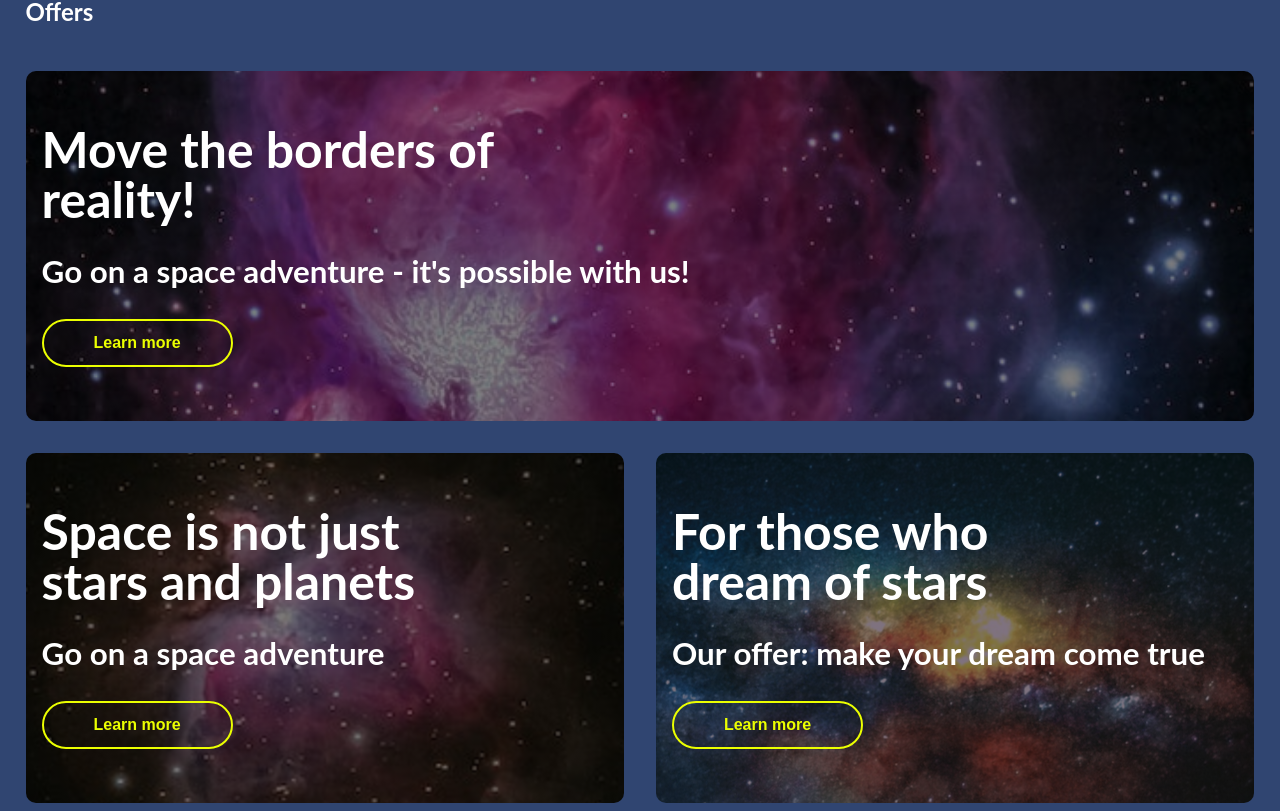
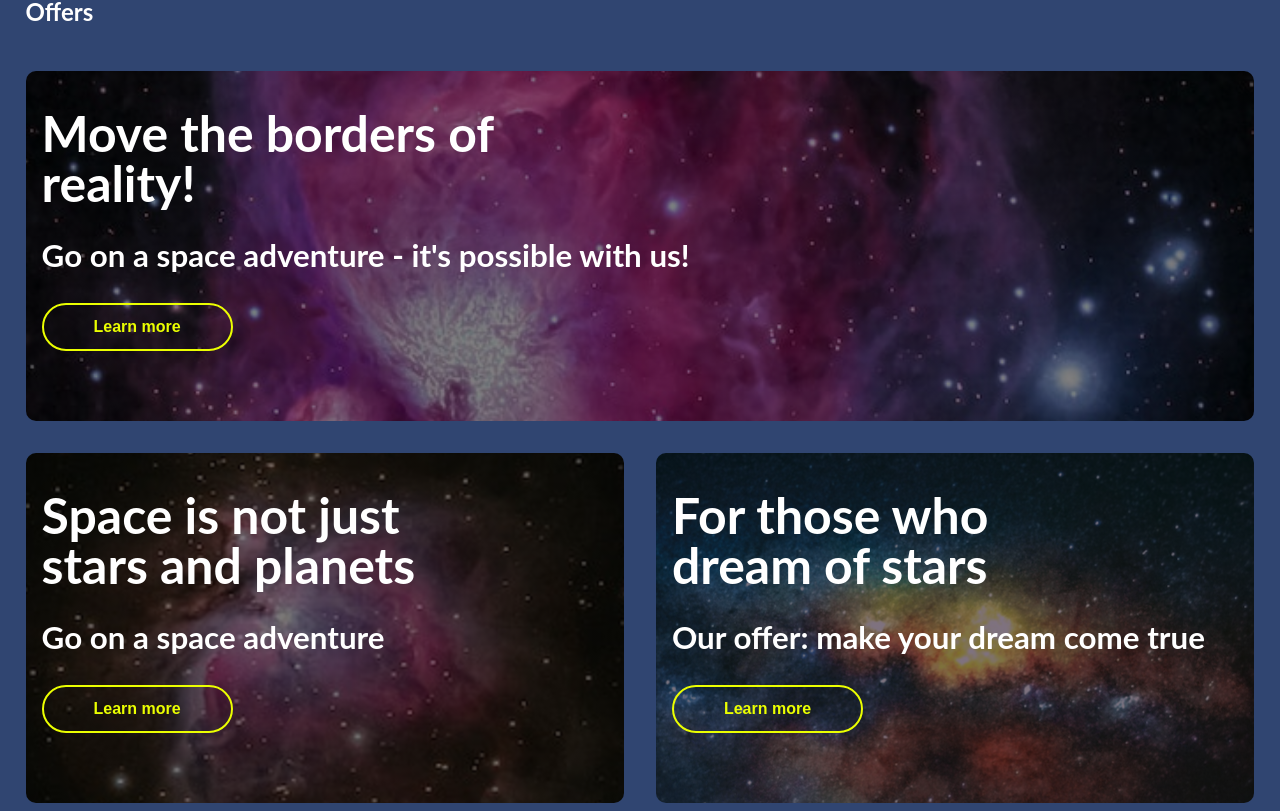
Before and after one commit to KirylVintsik/softswiss-task, a React app: page / in a window 1280 px wide. Shown: the part 659-1470 px from the top of the page. Built offline with nearby package versions, Linux system fonts and the light colour scheme; the HTML template or start-up script is replaced by a standard one.

Commit message:
adjust heading

```diff
--- a/src/App.scss
+++ b/src/App.scss
@@ -103,10 +103,11 @@ $mediaMinWidth: 360px;
   justify-content: center;
   height: 100%;
   padding-left: 1em;
+  padding-bottom: 2em;
   max-width: 690px;
 
-  .button {
-    flex-shrink: 2;
+  @media (max-width: $mediaBp1Width) {
+    justify-content: end;
   }
 }
 
@@ -176,6 +177,10 @@ $mediaMinWidth: 360px;
         height: 555px;
         @include flex-align-center;
 
+        .tile_content {
+          justify-content: center;
+        }
+
         @media (max-width: $mediaBp1Width) {
           background-position-x:
             right -70px,
@@ -189,7 +194,6 @@ $mediaMinWidth: 360px;
             center;
           background-position-x: center;
           display: flex;
-          align-items: flex-end;
           text-align: center;
 
           .tile_content {
@@ -211,12 +215,10 @@ $mediaMinWidth: 360px;
         gap: 2em;
 
         .tile {
-          @include flex-align-center();
+          @include flex-column;
           flex: 1 1 calc(50% - 1em);
           height: 350px;
           border-radius: 10px;
-          justify-content: stretch;
-          align-items: stretch;
 
           background-position-x: center;
           background-position-y: center;
@@ -253,7 +255,6 @@ $mediaMinWidth: 360px;
 
           @media (max-width: $mediaBp1Width) {
             align-items: flex-end;
-            padding-bottom: 2em;
           }
         }
       }
```
